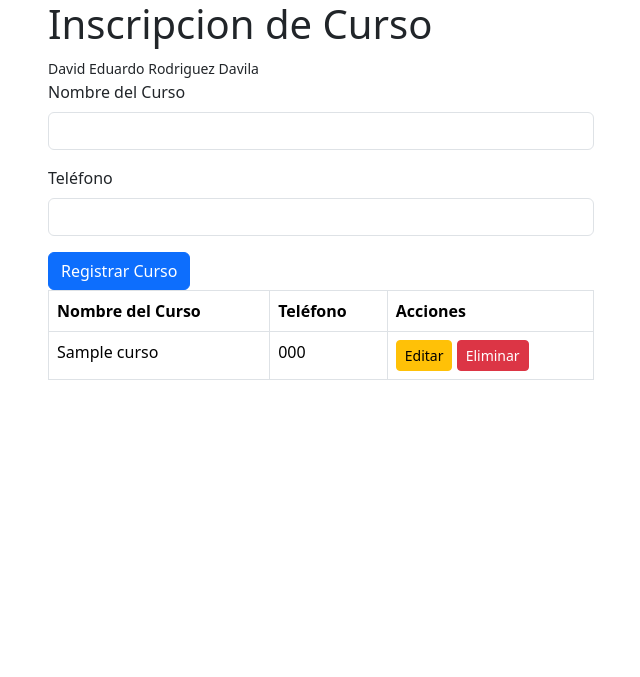
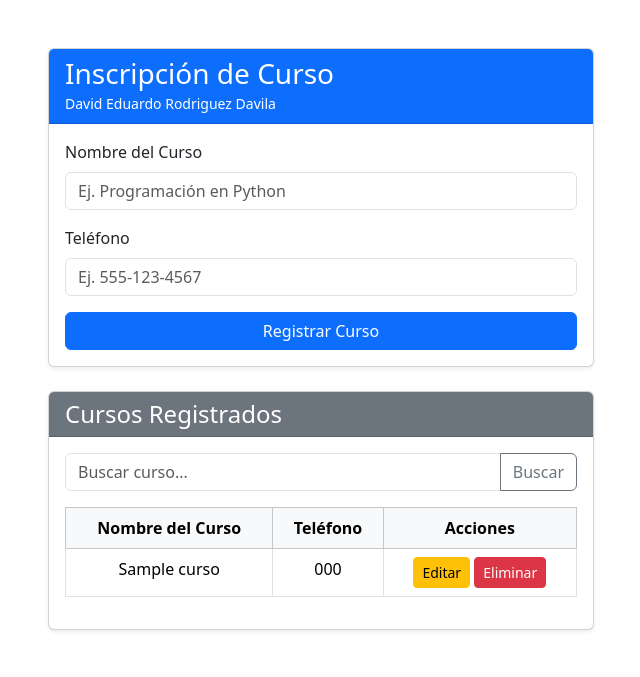
Before and after one commit to EdwScarlet/flask7b, a Flask app: page / in a window 1280 px wide. Shown: the top 677 px of the page, without its empty margins (319-959 px from the left). Run offline with Flask 3, Linux system fonts and the light colour scheme; tables that the repository leaves empty or names only in its code hold one stand-in row (values such as "Sample post"); some libraries are stand-ins or nearby versions.

Commit message:
Update app.html

```diff
--- a/templates/app.html
+++ b/templates/app.html
@@ -5,6 +5,7 @@
     <meta charset="UTF-8">
     <meta name="viewport" content="width=device-width, initial-scale=1.0">
     <title>Cursos</title>
+
     <script src="https://js.pusher.com/7.2/pusher.min.js"></script>
     <link href="https://cdn.jsdelivr.net/npm/bootstrap@5.3.3/dist/css/bootstrap.min.css" rel="stylesheet">
     <script src="https://code.jquery.com/jquery-3.7.1.min.js"></script>
@@ -13,25 +14,42 @@
 </head>
 
 <body>
-    <div class="container">
+    <div class="container py-5">
         <div class="row d-flex justify-content-center">
             <div class="col-md-6">
-                <h1>Inscripcion de Curso</h1>
+                <div class="card shadow-sm">
+                    <div class="card-header text-white bg-primary">
+                        <h3 class="mb-0">Inscripción de Curso</h3>
                         <small>David Eduardo Rodriguez Davila</small>
-                <form id="frmCurso" method="POST">
+                    </div>
+                    <div class="card-body">
+                        <form id="frmCurso" method="POST" class="needs-validation" novalidate>
                             <input type="hidden" id="id_curso" name="id_curso">
                             <div class="mb-3">
                                 <label for="nombre_curso" class="form-label">Nombre del Curso</label>
-                        <input type="text" class="form-control" id="nombre_curso" name="nombre_curso" required minlength="5" maxlength="50">
+                                <input type="text" class="form-control" id="nombre_curso" name="nombre_curso" placeholder="Ej. Programación en Python" required minlength="5" maxlength="50">
+                                <div class="invalid-feedback">Introduce un nombre válido entre 5 y 50 caracteres.</div>
                             </div>
                             <div class="mb-3">
                                 <label for="telefono" class="form-label">Teléfono</label>
-                        <input type="tel" class="form-control" id="telefono" name="telefono" required minlength="10" maxlength="10">
+                                <input type="tel" class="form-control" id="telefono" name="telefono" placeholder="Ej. 555-123-4567" required minlength="10" maxlength="15">
+                                <div class="invalid-feedback">Introduce un teléfono válido entre 10 y 15 caracteres.</div>
                             </div>
-                    <button type="submit" class="btn btn-primary" id="submitButton">Registrar Curso</button>
+                            <button type="submit" class="btn btn-primary w-100" id="submitButton">Registrar Curso</button>
                         </form>
-                <table class="table table-hover table-bordered">
-                    <thead>
+                    </div>
+                </div>
+                <div class="card mt-4 shadow-sm">
+                    <div class="card-header bg-secondary text-white">
+                        <h4 class="mb-0">Cursos Registrados</h4>
+                    </div>
+                    <div class="card-body">
+                        <div class="input-group mb-3">
+                            <input type="text" id="searchInput" class="form-control" placeholder="Buscar curso..." aria-label="Buscar curso">
+                            <button class="btn btn-outline-secondary" id="searchButton" type="button">Buscar</button>
+                        </div>
+                        <table class="table table-hover table-bordered text-center">
+                            <thead class="table-light">
                                 <tr>
                                     <th>Nombre del Curso</th>
                                     <th>Teléfono</th>
@@ -40,6 +58,8 @@
                             </thead>
                             <tbody id="tbodyLog"></tbody>
                         </table>
+                    </div>
+                </div>
             </div>
         </div>
     </div>
```
Lines whose indentation alone changed are shown as unchanged.
